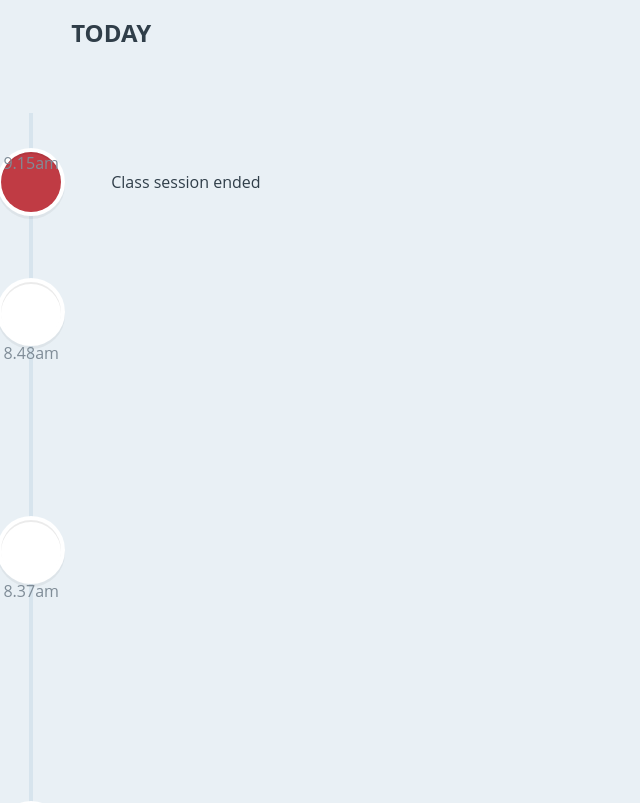
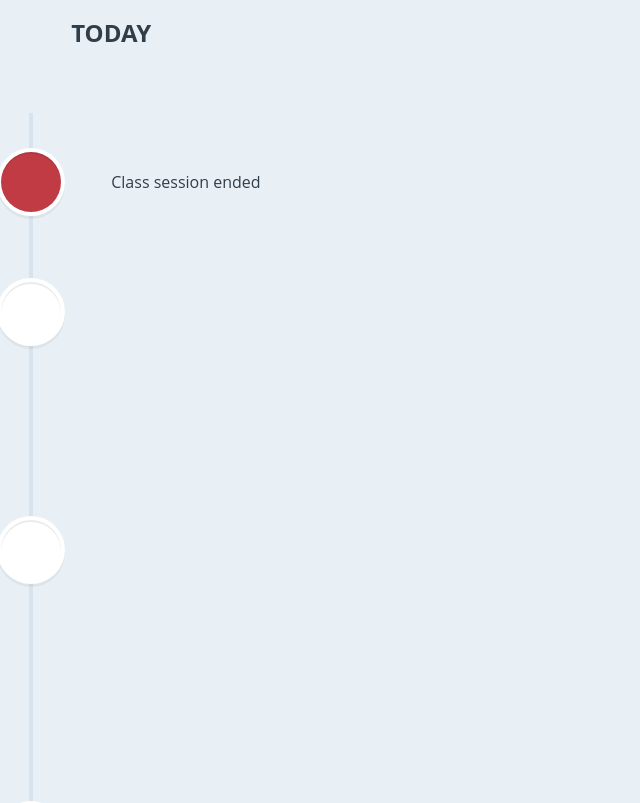
Before and after one commit to ilyakarev/datanize, a React (Create React App) app: page / in a window 1280 px wide. Shown: the top 803 px of the page, without its empty margins (0-640 px from the left). Built offline with nearby package versions, Linux system fonts and the light colour scheme; the HTML template or start-up script is replaced by a standard one; a web font is replaced by a local one.

Commit message:
timestamp edit

```diff
--- a/css/style.css
+++ b/css/style.css
@@ -95,6 +95,13 @@ header {
     font-size: 32px;
     color: #303e49;
     line-height: 60px; }
+  .cd-timeline-img .cd-date {
+    position: absolute;
+    left: -100px;
+    top: 19px;
+    font-size: 16px;
+    font-size: 1rem;
+    z-index: 1; }
 
 .hidden {
   display: none; }
@@ -191,17 +198,11 @@ header {
     font-size: 1rem; }
   .cd-timeline-content .cd-read-more, .cd-timeline-content .cd-date {
     display: inline-block; }
-  .cd-timeline-content .cd-date {
-    position: absolute;
-    width: 100%;
-    left: -205px;
-    top: 6px;
-    font-size: 16px;
-    font-size: 1rem;
-    z-index: 1; }
   .cd-timeline-content p {
     margin: .4em 0;
     line-height: 1.6; }
+    .cd-timeline-content p + span {
+      cursor: pointer; }
   .cd-timeline-content .cd-read-more {
     float: left;
     padding: .8em 1em;
--- a/css/style.scss
+++ b/css/style.scss
@@ -157,6 +157,13 @@ header {
     color: $color-1;
     line-height: 60px;
   }
+  .cd-date {
+    position: absolute;
+    left: -100px;
+    top: 19px;
+    @include font-size(16px);
+    z-index: 1;
+  }
 }
 
 .hidden{
@@ -248,18 +255,14 @@ header {
     display: inline-block;
   }
 
-  .cd-date {
-    position: absolute;
-    width: 100%;
-    left: -205px;
-    top: 6px;
-    @include font-size(16px);
-    z-index: 1;
-  }
+
 
   p {
     margin: .4em 0;
     line-height: 1.6;
+    &+span{
+      cursor: pointer;
+    }
   }
 
   .cd-read-more {
```
Also changed, not shown: 2 other files (tests, documents, lock files or other folders).
